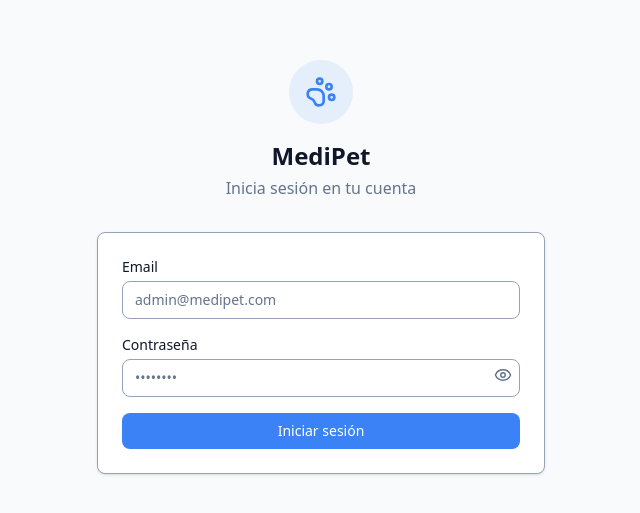
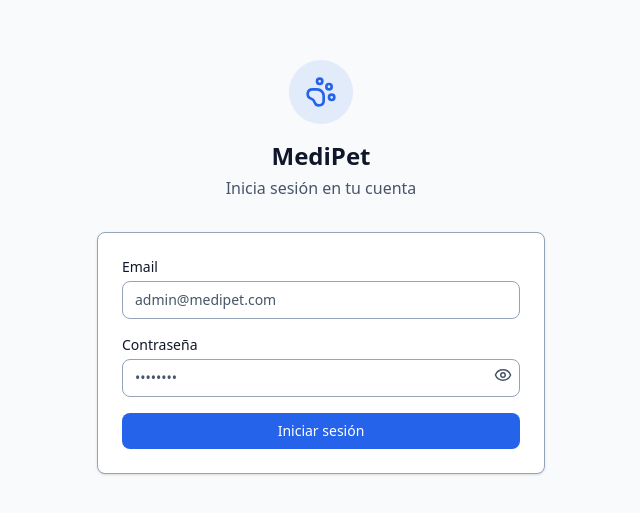
Before and after one commit to Shiar-owo/MediPet-Front, a React (Vite) app: page /login in a window 1280 px wide. Shown: the part 133-646 px from the top of the page, without its empty margins (319-959 px from the left). Built offline with nearby package versions, Linux system fonts and the light colour scheme.

Commit message:
style: increase color contrast for better readability

```diff
--- a/src/index.css
+++ b/src/index.css
@@ -3,21 +3,21 @@
 @theme {
   --color-background: #f8fafc;
   --color-foreground: #0f172a;
-  --color-primary: #3b82f6;
+  --color-primary: #2563eb;
   --color-primary-foreground: #ffffff;
-  --color-secondary: #f1f5f9;
+  --color-secondary: #e2e8f0;
   --color-secondary-foreground: #0f172a;
-  --color-muted: #f1f5f9;
-  --color-muted-foreground: #64748b;
-  --color-accent: #f1f5f9;
+  --color-muted: #e2e8f0;
+  --color-muted-foreground: #475569;
+  --color-accent: #e2e8f0;
   --color-accent-foreground: #0f172a;
-  --color-destructive: #ef4444;
+  --color-destructive: #dc2626;
   --color-destructive-foreground: #ffffff;
   --color-border: #94a3b8;
   --color-input: #94a3b8;
-  --color-ring: #3b82f6;
-  --color-success: #22c55e;
-  --color-warning: #f59e0b;
+  --color-ring: #2563eb;
+  --color-success: #16a34a;
+  --color-warning: #d97706;
 }
 
 * {
```
